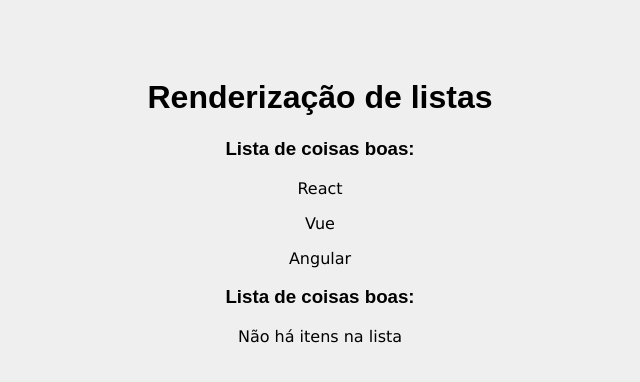
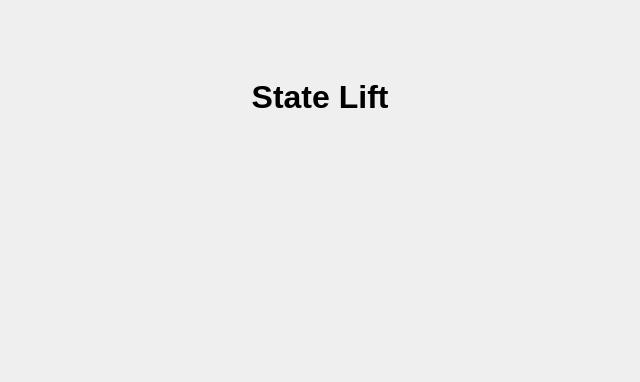
Before and after one commit to Railapa/Curso-React, a React (Create React App) app in the folder my-app/: page / in a window 1280 px wide. Shown: the top 382 px of the page, without its empty margins (320-960 px from the left). Built offline with nearby package versions, Linux system fonts and the light colour scheme.

Commit message:
Curso React

```diff
--- a/my-app/src/App.js
+++ b/my-app/src/App.js
@@ -7,18 +7,17 @@
 // import Evento from './components/Evento';
 //  import Form from './components/Form';
 // import Condicional from './components/Condicional';
-import OutraLista from './components/OutraLista';
+// import OutraLista from './components/OutraLista';
+import { useState } from 'react';
+// import SeuNome from './components/SeuNome';
+// import Saudacao from './components/Saudacao';
 
 function App() {
 
-  const meuItens = ['React', 'Vue', 'Angular']
-
   return (
     <div className='App'>
-      <h1>Renderização de listas</h1>
+      <h1>State Lift</h1>
 
-      <OutraLista itens={meuItens}></OutraLista>
-      <OutraLista itens={[]}></OutraLista>
     </div>
   )
 }
--- /dev/null
+++ b/my-app/src/components/Saudacao.js
@@ -0,0 +1,5 @@
+function Saudacao({nome}){
+    return <>{nome && <p>Olá, {nome}! tudo bem?</p>}</>
+}
+
+export default Saudacao
--- /dev/null
+++ b/my-app/src/components/SeuNome.js
@@ -0,0 +1,13 @@
+function SeuNome({ setNome }) {
+    return (
+        <div>
+            <p>Digite o seu nome: </p>
+            <input type="text"
+                placeholder="Qual é o seu nome?"
+                onChange={(e) => setNome(e.target.value)}
+            />
+        </div>
+    )
+}
+
+export default SeuNome
```
Also changed, not shown: 1 other file (tests, documents, lock files or other folders).
